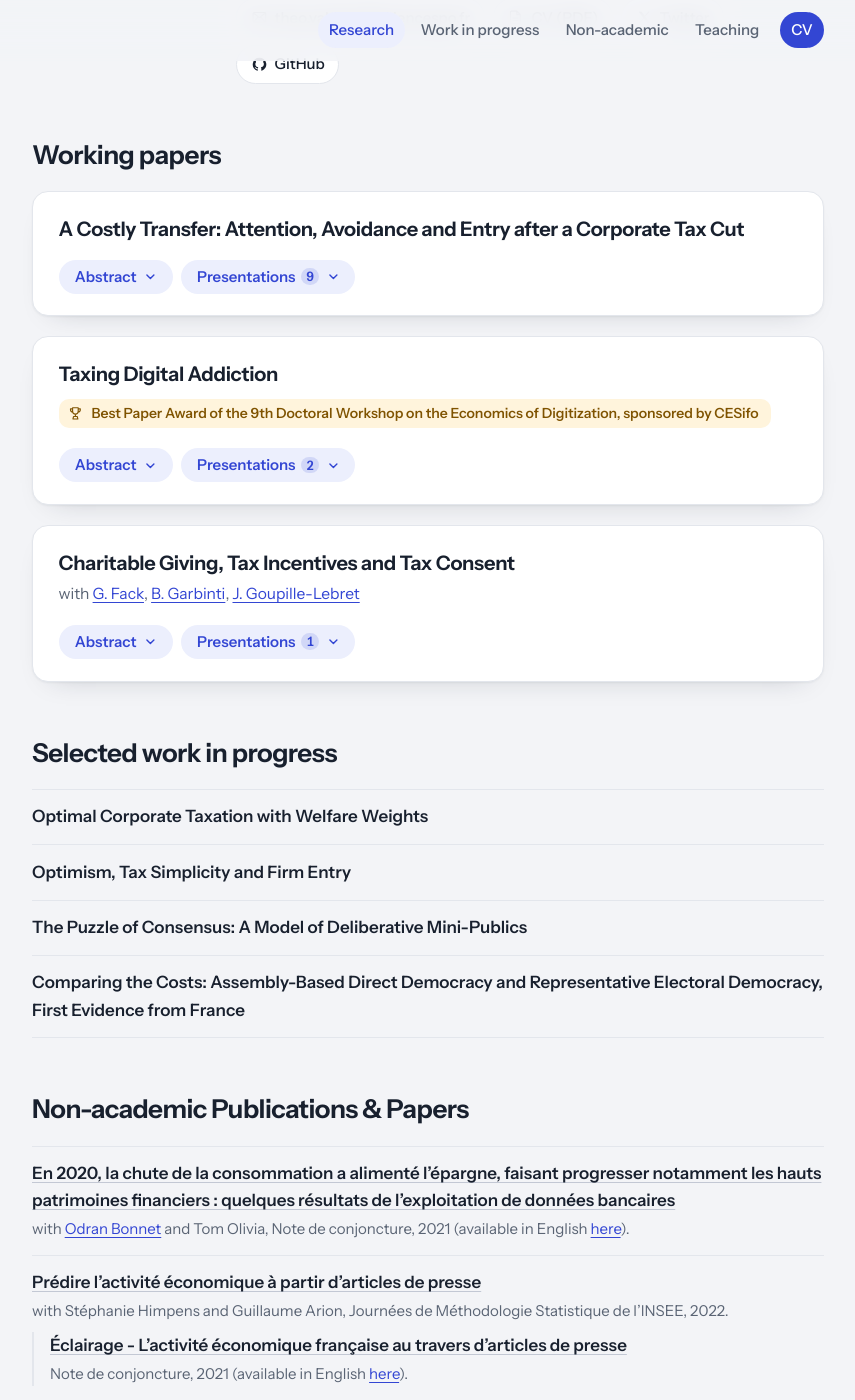
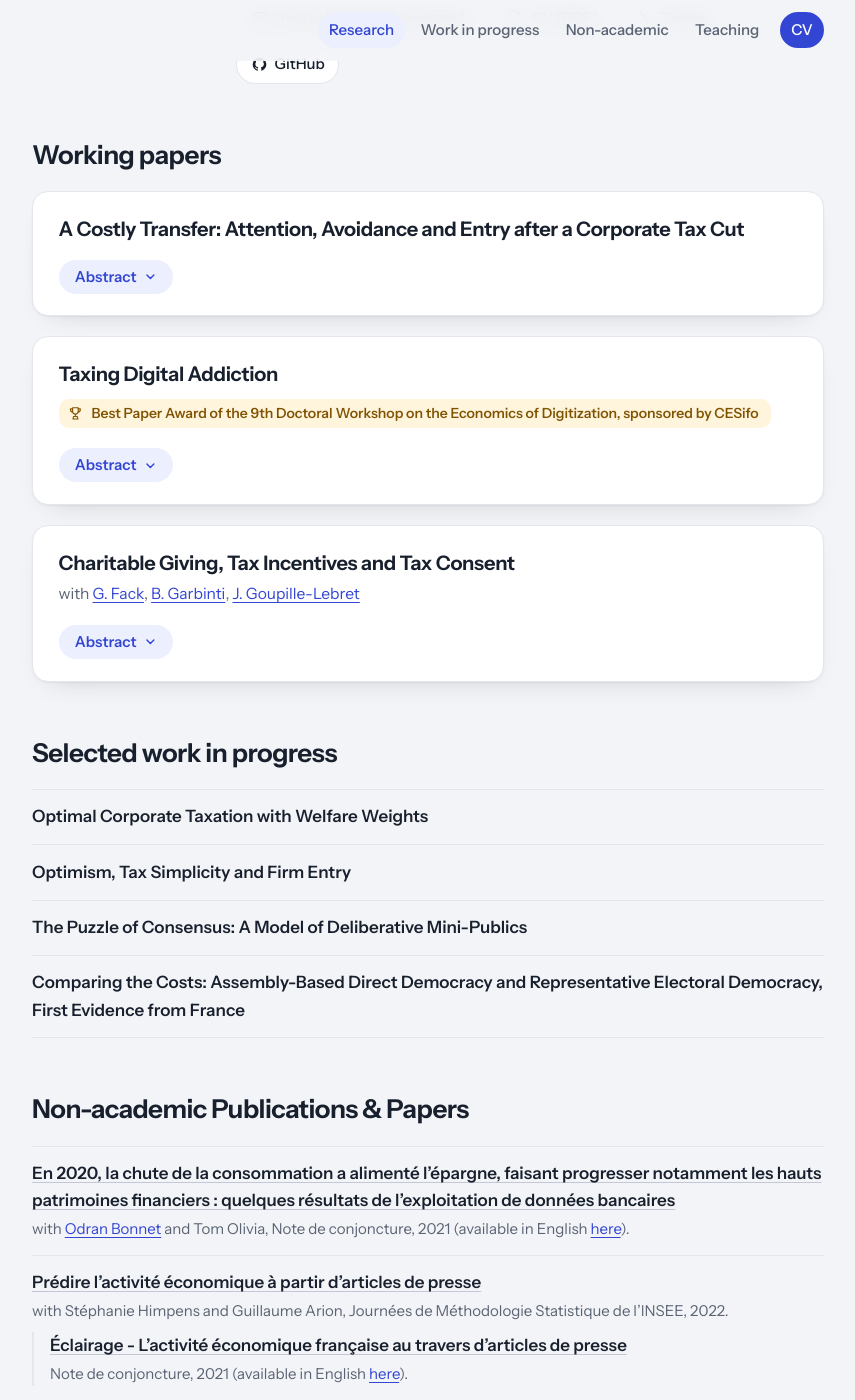
Before and after one commit to ValentinTheo/valentintheo.github.io, a Jekyll site: the page built from index.md, in a window 1280 px wide and 1400 px high, scrolled down 541 px. Shown: the whole window, without its empty margins (212-1067 px from the left). Built offline with Jekyll 4.4.1, drawn with Linux system fonts in a browser that asks for light colours.

Commit message:
single abstract button, presetnations inside

```diff
--- a/_data/papers.yml
+++ b/_data/papers.yml
@@ -7,7 +7,7 @@
 #   award          optional, one line shown under the coauthors
 #   abstract       folded text, shown with the "Abstract" button
 #   figures        optional, shown at the bottom of the abstract panel: {src, caption}
-#   presentations  list of venues, shown with the "Presentations" button
+#   presentations  list of venues, shown at the end of the abstract ("Presented at: ...")
 
 - title: "A Costly Transfer: Attention, Avoidance and Entry after a Corporate Tax Cut"
   coauthors: []
@@ -73,11 +73,11 @@
 - title: "Charitable Giving, Tax Incentives and Tax Consent"
   coauthors:
     - name: "G. Fack"
-      url: "https://dauphine.psl.eu/en/research/resume-database/profile/fack-gabrielle"
+      url: "https://sites.google.com/site/gabriellefack/"
     - name: "B. Garbinti"
       url: "https://www.bertrandgarbinti.com/"
     - name: "J. Goupille-Lebret"
-      url: "https://www.ipp.eu/en/staff/jonathan-goupille/"
+      url: "https://sites.google.com/site/jgoupillelebret/home"
   pdf:
   abstract: >-
     Charitable giving is widely subsidized through the tax system, and the design of these
--- a/_layouts/home.html
+++ b/_layouts/home.html
@@ -97,6 +97,9 @@
           </p>
           {% endif %}
 
+          {% capture presented %}{% if paper.presentations and paper.presentations.size > 0 %}<p class="presented"><span class="presented-label">Presented at:</span> {{ paper.presentations | join: ", " }}</p>{% endif %}{% endcapture %}
+
+          {% if paper.abstract or paper.pdf %}
           <div class="actions">
             {% if paper.abstract %}
             <button type="button" class="toggle" aria-expanded="false" aria-controls="{{ pid }}-abstract">
@@ -104,21 +107,17 @@
               <svg class="chevron" aria-hidden="true" viewBox="0 0 24 24"><path d="m7 10 5 5 5-5" fill="none" stroke="currentColor" stroke-width="2" stroke-linecap="round" stroke-linejoin="round"/></svg>
             </button>
             {% endif %}
-            {% if paper.presentations and paper.presentations.size > 0 %}
-            <button type="button" class="toggle" aria-expanded="false" aria-controls="{{ pid }}-talks">
-              Presentations <span class="count">{{ paper.presentations.size }}</span>
-              <svg class="chevron" aria-hidden="true" viewBox="0 0 24 24"><path d="m7 10 5 5 5-5" fill="none" stroke="currentColor" stroke-width="2" stroke-linecap="round" stroke-linejoin="round"/></svg>
-            </button>
-            {% endif %}
             {% if paper.pdf %}
             <a class="button-link" href="{{ paper.pdf | relative_url }}" target="_blank" rel="noopener">PDF</a>
             {% endif %}
           </div>
+          {% endif %}
 
           {% if paper.abstract %}
           <div class="panel" id="{{ pid }}-abstract" data-panel>
             <h4 class="panel-title">Abstract</h4>
             <p class="abstract">{{ paper.abstract }}</p>
+            {{ presented }}
             {% for figure in paper.figures %}
             <figure>
               <img src="{{ figure.src | relative_url }}" alt="{{ figure.caption | escape }}" loading="lazy">
@@ -126,15 +125,8 @@
             </figure>
             {% endfor %}
           </div>
-          {% endif %}
-
-          {% if paper.presentations and paper.presentations.size > 0 %}
-          <div class="panel" id="{{ pid }}-talks" data-panel>
-            <h4 class="panel-title">Presented at</h4>
-            <ul class="talks">
-              {% for venue in paper.presentations %}<li>{{ venue }}</li>{% endfor %}
-            </ul>
-          </div>
+          {% else %}
+          {{ presented }}
           {% endif %}
         </article>
         {% endfor %}
--- a/assets/css/style.css
+++ b/assets/css/style.css
@@ -307,17 +307,6 @@
 .toggle[aria-expanded="true"] { background: var(--accent); color: #fff; }
 .toggle[aria-expanded="true"]:hover { background: var(--accent-strong); color: #fff; }
 
-.toggle .count {
-  min-width: 1.4em;
-  padding: 0 0.4em;
-  border-radius: var(--radius-control);
-  background: rgba(51, 70, 211, 0.14);
-  font-size: 0.8125rem;
-  font-variant-numeric: tabular-nums;
-  text-align: center;
-}
-.toggle[aria-expanded="true"] .count { background: rgba(255, 255, 255, 0.22); }
-
 .chevron {
   width: 1.05rem;
   height: 1.05rem;
@@ -378,27 +367,16 @@
   color: var(--muted);
 }
 
-.talks {
-  margin: 0;
-  padding: 0;
-  list-style: none;
-  display: grid;
-  gap: 0.35rem;
-  font-size: 0.9688rem;
+.presented {
+  margin: 1rem 0 0;
+  max-width: 42rem;
+  font-size: 0.9375rem;
+  line-height: 1.55;
+  color: var(--muted);
 }
-.talks li {
-  position: relative;
-  padding-left: 1rem;
-}
-.talks li::before {
-  content: "";
-  position: absolute;
-  left: 0;
-  top: 0.62em;
-  width: 5px;
-  height: 5px;
-  border-radius: 50%;
-  background: var(--accent);
+.presented-label {
+  font-weight: 600;
+  color: var(--ink);
 }
 
 @media (prefers-reduced-motion: no-preference) {
```
